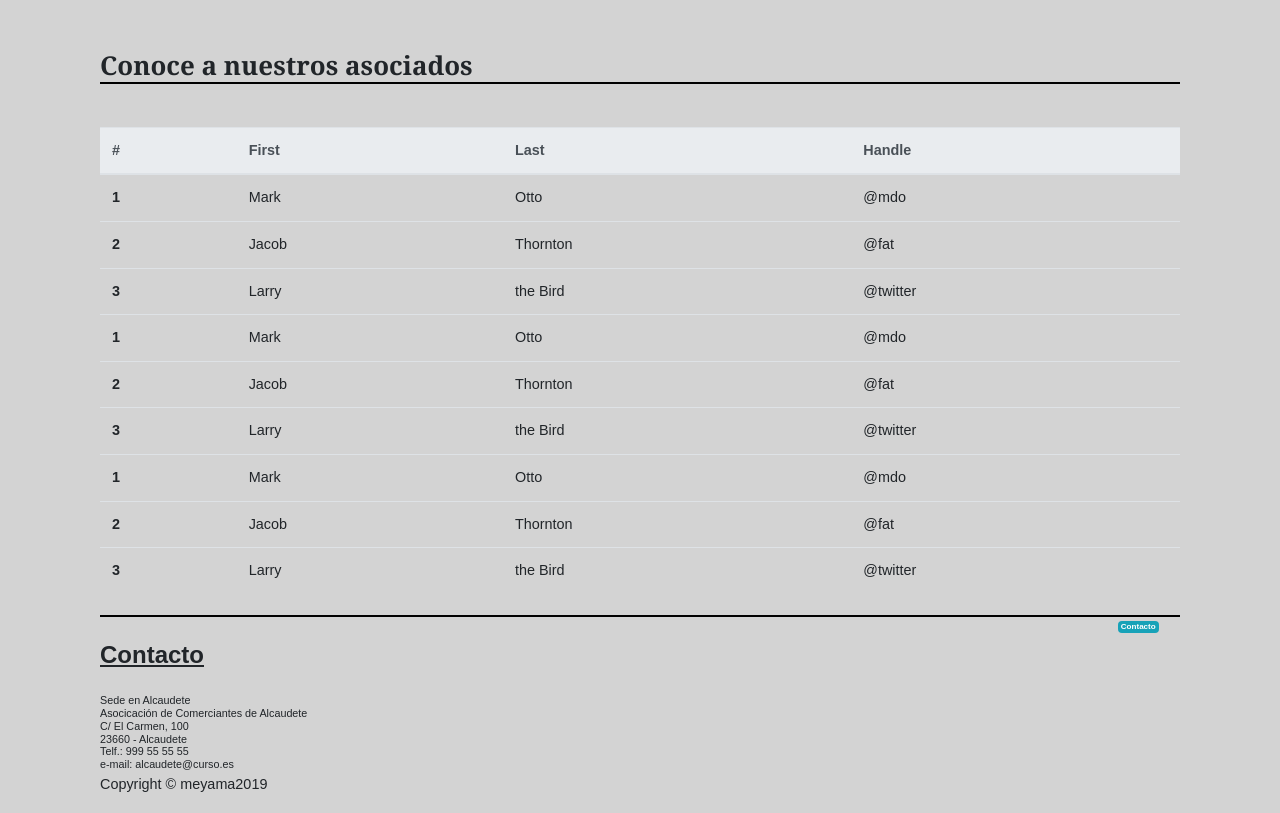
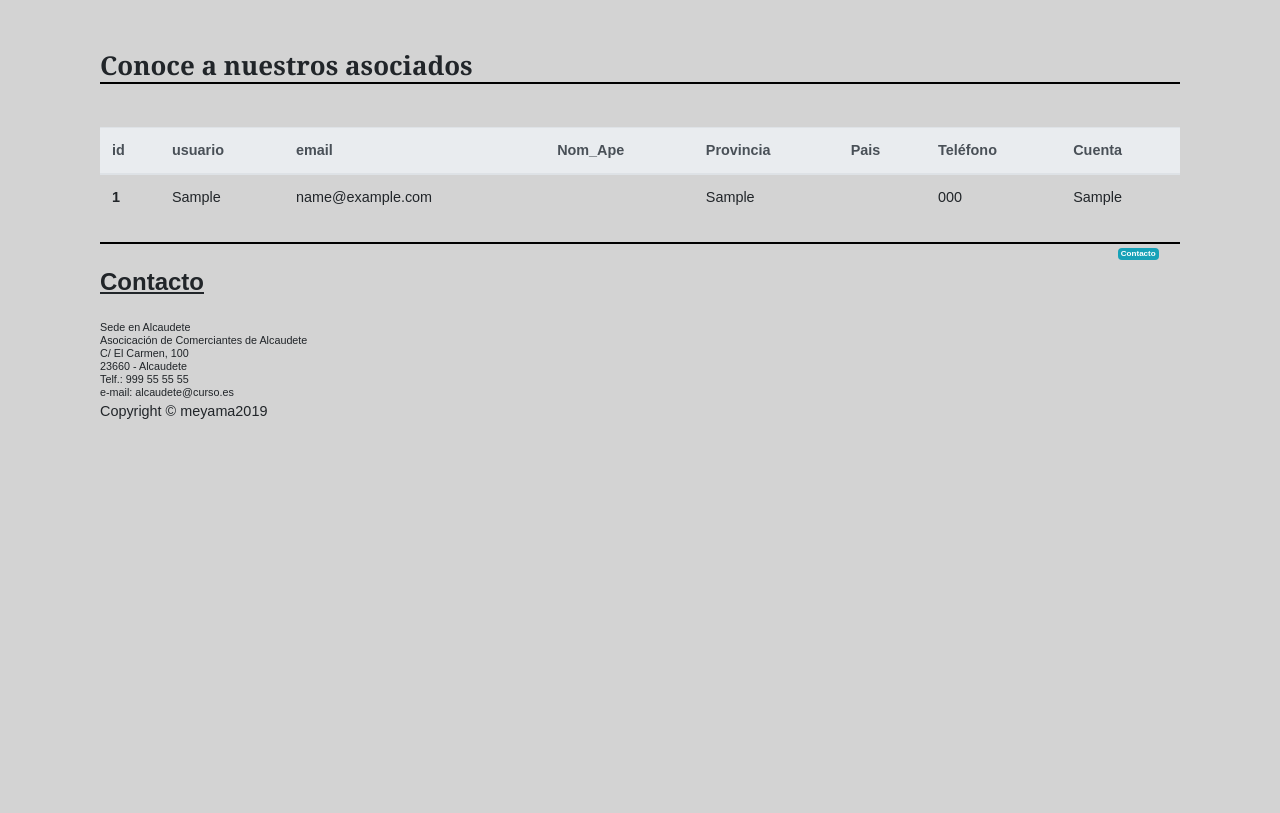
Before and after one commit to meyama2019/proyecto, a PHP site: page /Asociacion/asociados.php in a window 1280 px wide. Shown: the part 158-971 px from the top of the page. After the commit the page ends 577 px from the top, so only its background shows below. Run offline with PHP 8.4, Linux system fonts and the light colour scheme; tables that the repository leaves empty or names only in its code hold one stand-in row (values such as "Sample post"); data that the repository does not hold is empty.

Commit message:
26.06.2019 marcelo conex.usuario y noticias con BBDD

```diff
--- a/Asociacion/asociados.php
+++ b/Asociacion/asociados.php
@@ -2,16 +2,20 @@
 
 define('RAIZ', $_SERVER['DOCUMENT_ROOT'].'/empresa/'); // yo he puesto /empresa/ porque el proyecto cuelga de htdocs/empresa
 include(RAIZ . 'includes/header.php');
+
 include('../models/connection.php');
-    $listaUsuarios =[];
+     $listaUsuarios = array(
+   array('id_usuario' => '','usuario' => '','passwd' => '','metodo' => '','email' => '','Nom_Ape' => '','dni' => '','provincia' => '','Pais' => '','telefono' => '','cuenta' => '','activo' => '1','rol_id' => '')
+    );
     $db=Db::getConnect();
     $sql=$db->query('SELECT * FROM usuarios');
 
     // carga en la $listaUsuarios cada registro desde la base de datos
-    foreach ($sql->fetchAll() as $usuario) {
-      $listaUsuarios[]= ($usuario['rol_id']);
-    }
+
     //return $listaUsuarios;
+
+
+
 
 
 ?>
@@ -85,72 +89,54 @@ include('../models/connection.php');
           <table class="table">
             <thead class="thead-light">
               <tr>
-                <th scope="col">#</th>
-                <th scope="col">First</th>
-                <th scope="col">Last</th>
-                <th scope="col">Handle</th>
+                <th scope="col">id</th>
+                <th scope="col">usuario</th>
+                <th scope="col">email</th>
+                <th scope="col">Nom_Ape</th>
+                <th scope="col">Provincia</th>
+                <th scope="col">Pais</th>
+                <th scope="col">Teléfono</th>
+                <th scope="col">Cuenta</th>
               </tr>
             </thead>
-            <tbody>
-              <tr>
-                <th scope="row">1</th>
-                <td>Mark</td>
-                <td>Otto</td>
-                <td>@mdo</td>
-              </tr>
-              <tr>
-                <th scope="row">2</th>
-                <td>Jacob</td>
-                <td>Thornton</td>
-                <td>@fat</td>
-              </tr>
-              <tr>
-                <th scope="row">3</th>
-                <td>Larry</td>
-                <td>the Bird</td>
-                <td>@twitter</td>
-              </tr>
-               <tr>
-                <th scope="row">1</th>
-                <td>Mark</td>
-                <td>Otto</td>
-                <td>@mdo</td>
-              </tr>
-              <tr>
-                <th scope="row">2</th>
-                <td>Jacob</td>
-                <td>Thornton</td>
-                <td>@fat</td>
-              </tr>
-              <tr>
-                <th scope="row">3</th>
-                <td>Larry</td>
-                <td>the Bird</td>
-                <td>@twitter</td>
-              </tr>
-               <tr>
-                <th scope="row">1</th>
-                <td>Mark</td>
-                <td>Otto</td>
-                <td>@mdo</td>
-              </tr>
-              <tr>
-                <th scope="row">2</th>
-                <td>Jacob</td>
-                <td>Thornton</td>
-                <td>@fat</td>
-              </tr>
-              <tr>
-                <th scope="row">3</th>
-                <td>Larry</td>
-                <td>the Bird</td>
-                <td>@twitter</td>
-              </tr>
+             <tbody>
+
+              <?php
+
+                             $x=0;
+
+
+                              // $sql=$db->query('SELECT * FROM noticias where fechafin >= curdate()  limit 1');
+                              foreach ($sql->fetchAll() as $listaUsuarios[$x])
+                              {
+                                //$listanoticias[]= $noticias;
+
+                                  echo ('
+                                     <tr>
+                                          <th scope="row">'. utf8_encode($listaUsuarios[$x]['id_usuario']).'</th>
+                                          <td>'. utf8_encode($listaUsuarios[$x]['usuario']). '</td>
+                                          <td>'. utf8_encode($listaUsuarios[$x]['email']).'</td>
+                                          <td>'. utf8_encode($listaUsuarios[$x]['Nom_Ape']).'</td>
+                                          <td>'. utf8_encode($listaUsuarios[$x]['provincia']).'</td>
+                                          <td>'. utf8_encode($listaUsuarios[$x]['Pais']).'</td>
+                                          <td>'. utf8_encode($listaUsuarios[$x]['telefono']).'</td>
+                                          <td>'. utf8_encode($listaUsuarios[$x]['cuenta']).'</td>
+                                     </tr> ');
+
+                                  $x=$x+1;
+                               }
+
+
+               ?>
+
+
+
+
             </tbody>
           </table>
 
         </div>
 
 <?php
-  require (RAIZ . 'includes/footer.php');
+  require_once (RAIZ . 'includes/footer.php');
 ?>
--- a/home.php
+++ b/home.php
@@ -1,5 +1,5 @@
 <?php
-
+  //require_once('models/connection.php');
   include('asociacion/index.php');
 
 
--- a/includes/header.php
+++ b/includes/header.php
@@ -2,6 +2,7 @@
 <html lang="es">
 <head>
     <meta charset="UTF-8">
+
     <meta name="viewport" content="width=device-width, initial-scale=1, shrink-to-fit=no">
     <title>Trabajo - Modulo 3</title>
     <script type="text/javascript" src="../js/jquery.js"></script>
--- a/models/connection.php
+++ b/models/connection.php
@@ -1,19 +1,34 @@
 <?php
 
-	class Db
+	 class Db
 	{
 		private static $instance=NULL;
 
-		private function __construct(){}
+		public function __construct(){}
 
 		private function __clone(){}
 
-		public static function getConnect(){
-			if (!isset(self::$instance)) {
+		public static function getConnect()
+		{
+			if (!isset(self::$instance))
+			{
 				$pdo_options[PDO::ATTR_ERRMODE]=PDO::ERRMODE_EXCEPTION;
 				self::$instance= new PDO('mysql:host=localhost;dbname=marte','socio','socio',$pdo_options);
 			}
+
+
 			return self::$instance;
+
 		}
+
+		public static function cerrar()
+		{
+			self::$instance = ('mysql_close()');
+			$instance=NULL;
+		}
+
+
+
 	}
+
 ?>
```
Also changed, not shown: Asociacion/index.php (+10 -3 lines), Asociacion/noticias.php (+52 -55 lines).
